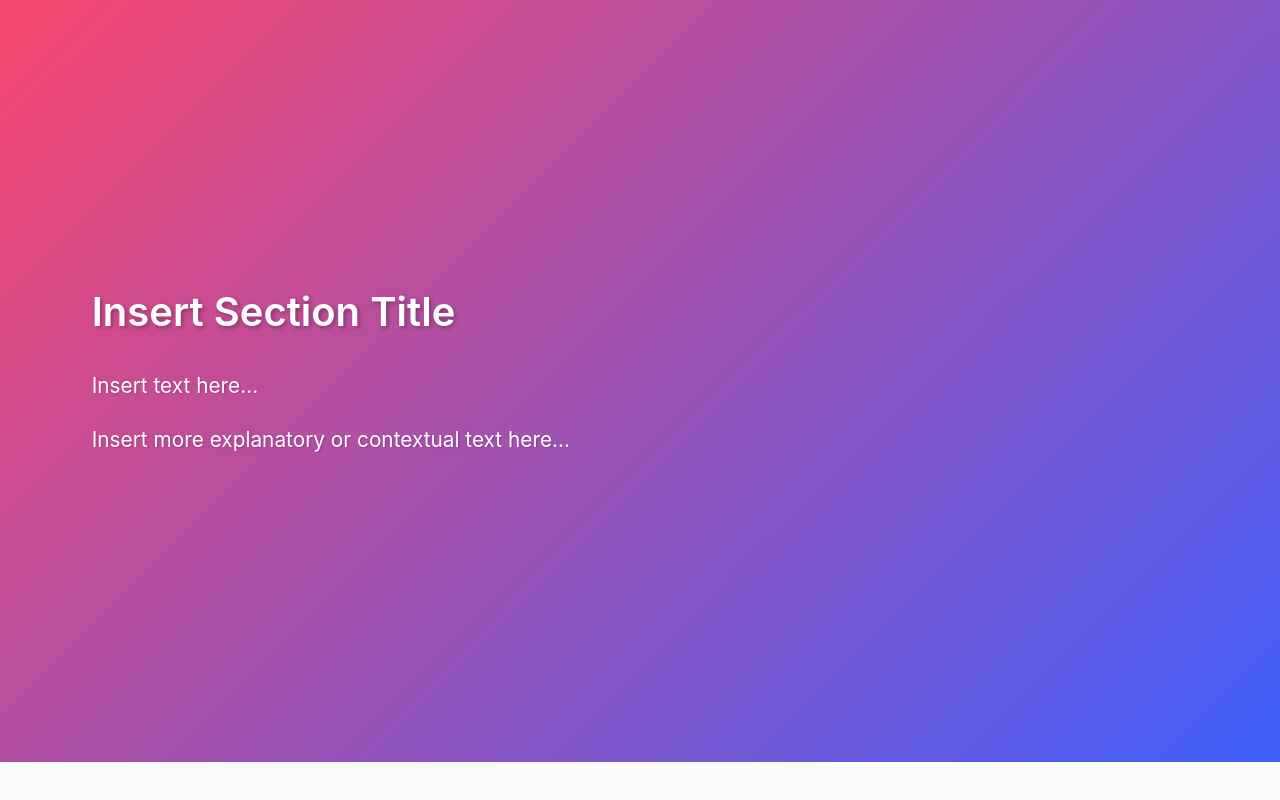
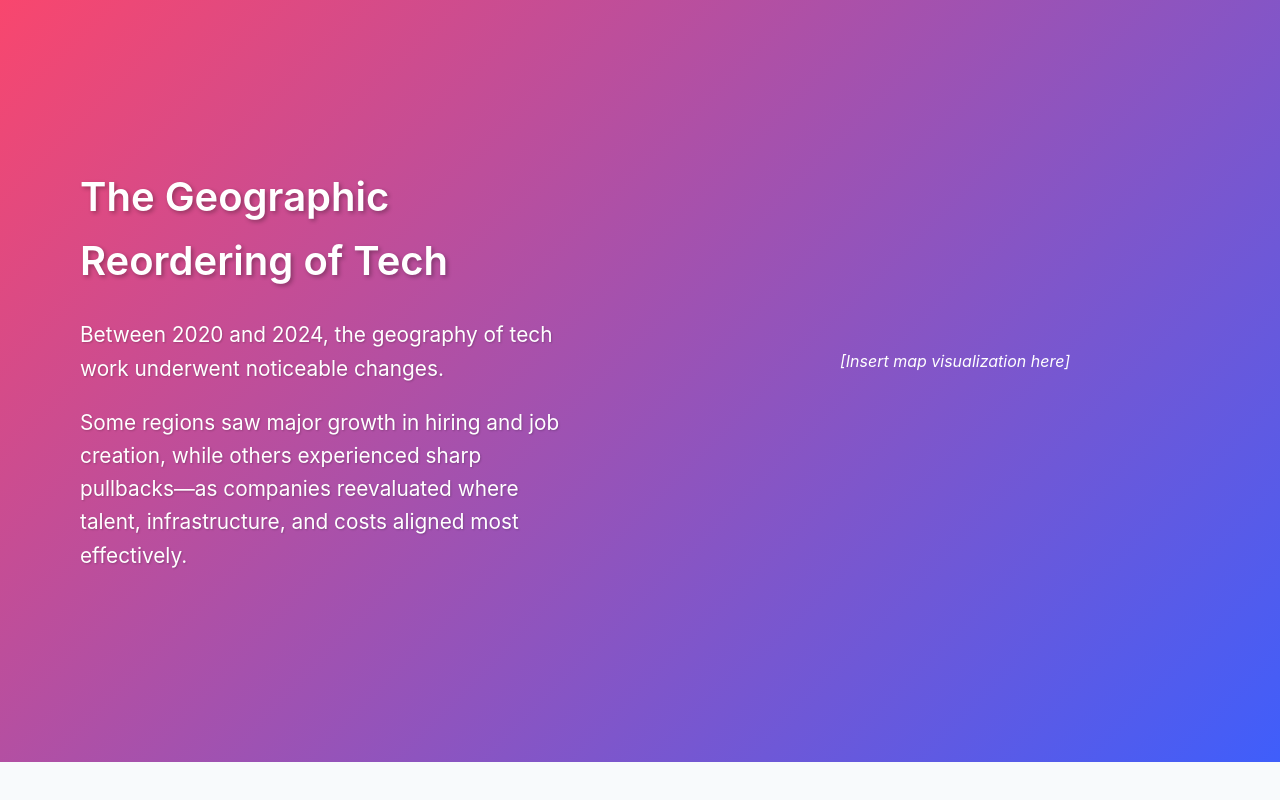
Before and after one commit to taiikun/ECS-163-Final-Project---Team-18, a plain HTML site: page implementation/index.html in a window 1280 px wide. Shown: the part 3238-4038 px from the top of the page. Drawn offline with nearby package versions, Linux system fonts and the light colour scheme.

Commit message:
added template text for section 5 of narrative

```diff
--- a/implementation/index.html
+++ b/implementation/index.html
@@ -547,12 +547,15 @@
         <div class="story-step" data-step="4">
             <div class="story-content">
                 <div class="story-text">
-                    <h2>Insert Section Title</h2>
-                    <p>Insert text here...</p>
-                    <p>Insert more explanatory or contextual text here...</p>
+                    <h2>The Geographic Reordering of Tech</h2>
+                    <p>Between 2020 and 2024, the geography of tech work underwent noticeable changes.</p>
+                    <p>Some regions saw major growth in hiring and job creation, while others experienced sharp pullbacks—as companies reevaluated where talent, infrastructure, and costs aligned most effectively.</p>
                 </div>
                 <div class="chart-container">
-                    <!-- Insert chart, image, or visual here -->
+                    <!-- Insert map chart, bar chart by city, or other geographic visual here -->
+                    <p style="text-align: center; color: white; font-style: italic;">
+                    [Insert map visualization here]
+                    </p>
                 </div>
             </div>
         </div>
```
